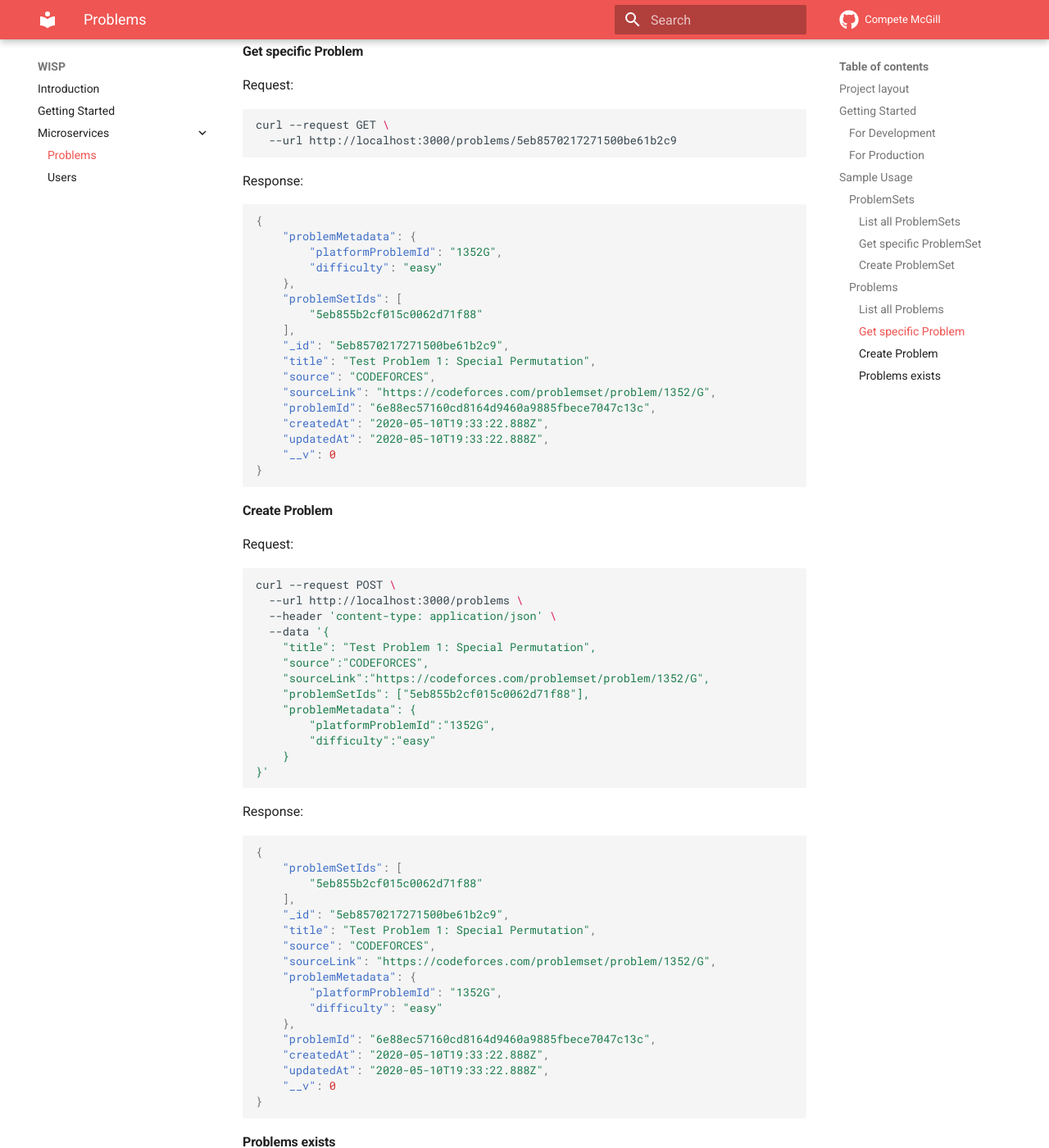
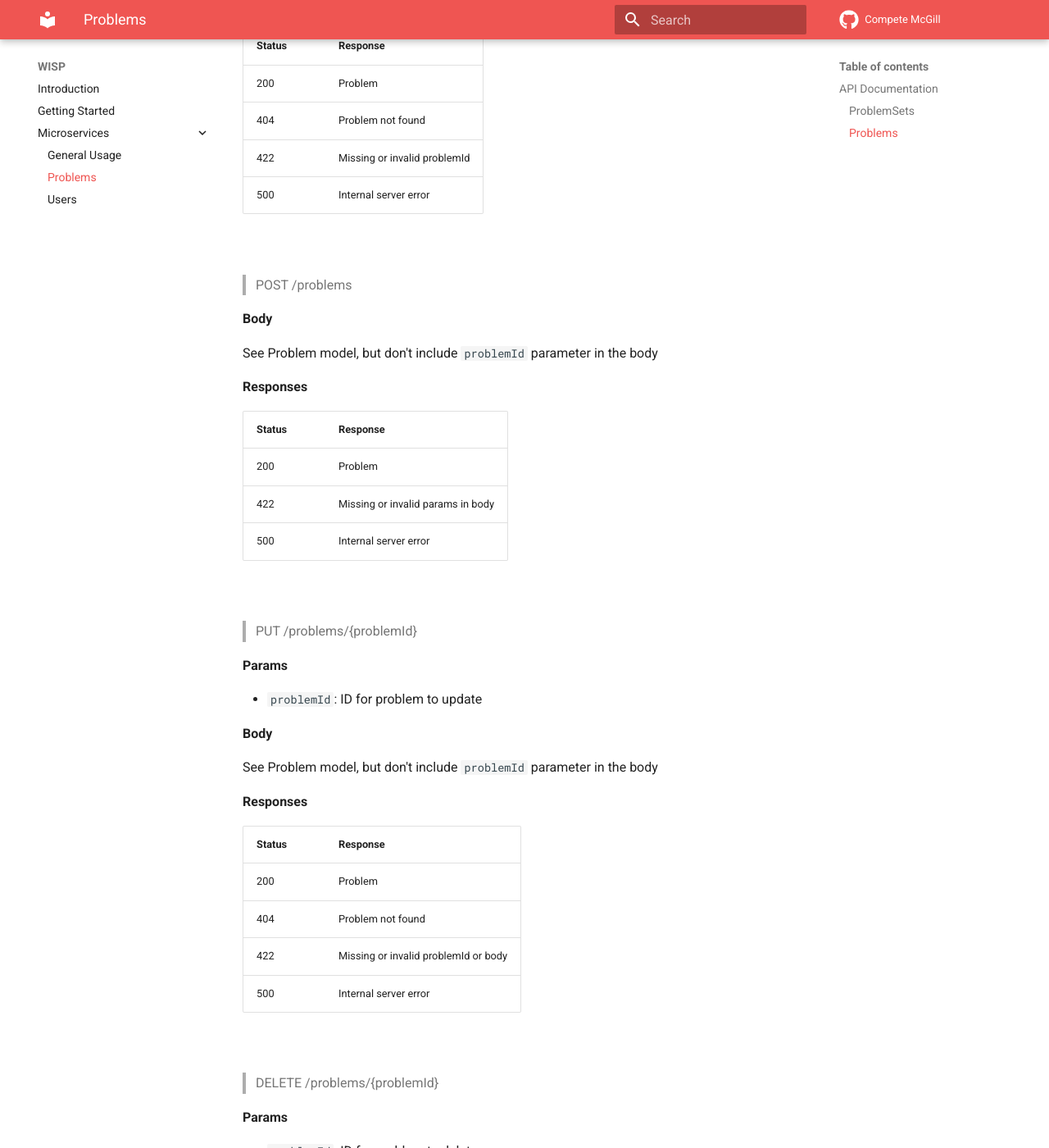
Before and after one commit to competemcgill/wisp, an MkDocs documentation site: the page built from docs/microservices/problems.md, in a window 1280 px wide and 1400 px high, scrolled down 4075 px. Shown: the whole window at 82% size. Built offline with MkDocs 1.6.1 and Material for MkDocs 9.7.7, drawn with Linux system fonts in a browser that asks for light colours; some of the changed text lies outside the part shown.

Commit message:
Problems microservice documentation update + standardization (#39)
* Refactor and standardize documentation

* Finish and polish problems microservice docs

* Review comments

````diff
--- a/docs/microservices/problems.md
+++ b/docs/microservices/problems.md
@@ -2,292 +2,239 @@
 
 Among other functionality, WISP hosts an evolving set of problems and problem sets for users to attempt, and tracks their progress. The purpose of this microservice is to manage all data and logic relating to these problems and problem sets.
 
-## Project layout
+## API Documentation
 
-    src/    # Contains all source code
-        config/
-        controllers/
-        database/
-            interactions/
-            models/
-        interfaces/
-        routes/
-        util/
-        validators/
-        app.ts
-        server.ts
-    docs/
-        index.md  # This documentation page.
-        ...       # Other markdown pages, images and other files.
-    Dockerfile
-    docker-compose.yaml
-    mkdocs.yml    # Configuration for these docs
-    LICENSE
-    nodemon.json
-    package.json
-    package-lock.json
-    swaggerDoc.js
-    tsconfig.json
-    tslint.json
-
-## Getting Started
-
-### For Development
-
-**Requirements**
-
-* [`docker`](https://www.docker.com/)
-* [`docker-compose`](https://docs.docker.com/compose/)
-
-**Running**
-
-Clone the repository, and navigate to the root of the project.
-
-Then run:
-
-```bash
-npm start
-```
-
-### For Production
-
-**Requirements**
-
-* [`docker`](https://www.docker.com/)
-
-**Build**
-
-Clone the repository, and navigate to the root of the project.
-
-Then run:
-
-```bash
-docker build -t wisp-problems-microservice:latest
-```
-```bash
-docker run --rm -d -p 3000:3000 wisp-problems-microservice
-```
-
-
-## Sample Usage
+For a more extensive documentation, visit the swagger docs
 
 ### ProblemSets
 
-#### List all ProblemSets
+<br>
 
-**Query parameters**
-* `includeProblems=true`: for each problem set returned, includes an array of problems belonging to that problem set as the field `problems`
+> Model
 
-Request:
-```bash
-curl --request GET \
-  --url 'http://localhost:3000/problemSets'
-```
-
-Response:
-```json
-[
-  {
-    "tags": [
-      "Graph Theory",
-      "Other Tag"
-    ],
-    "_id": "5eb855b2cf015c0062d71f88",
-    "title": "Test Problem Set 1",
-    "description": "This is a test problem set!",
-    "createdAt": "2020-05-10T19:27:46.233Z",
-    "updatedAt": "2020-05-10T19:27:46.233Z",
-    "__v": 0
-  }
-]
-```
-
-#### Get specific ProblemSet
-
-**Query parameters**
-* `includeProblems=true`: includes an array of problems belonging to the specified problem set as the field `problems`
-
-Request:
-```bash
-curl --request GET \
-  --url http://localhost:3000/problemSets/5eb855b2cf015c0062d71f88
-```
-
-Response:
-```json
+```javascript
 {
-    "tags": [
-        "Graph Theory",
-        "Other Tag"
-    ],
-    "_id": "5eb855b2cf015c0062d71f88",
-    "title": "Test Problem Set 1",
-    "description": "This is a test problem set!",
-    "createdAt": "2020-05-10T19:27:46.233Z",
-    "updatedAt": "2020-05-10T19:27:46.233Z",
-    "__v": 0
+    title: String,
+    description: String,
+    tags: [String],
+    problemCount: Number
 }
 ```
 
-#### Create ProblemSet
+<br>
 
-Request:
-```bash
-curl --request POST \
-  --url http://localhost:3000/problemSets \
-  --header 'content-type: application/json' \
-  --data '{
-	"title" : "Test Problem Set 1",
-	"description" : "This is a test problem set!",
-	"tags" : ["Graph Theory", "Other Tag"]
-}'
-```
+> GET /problemSets
 
-Response:
-```json
+**Query params**
+
+* `includeProblems=true`: for each problem set returned, includes an array of problems belonging to that problem set as the field `problems`
+
+**Responses**
+
+| Status | Response |
+| --- | --- |
+| 200 | Array of problemSets |
+| 500 | Internal server error |
+
+<br>
+
+> GET /problemSets/{problemSetId}
+
+**Query params**
+
+* `includeProblems=true`: includes an array of problems belonging to the specified problem set as the field `problems`
+
+**Params**
+
+* `problemSetId`: ID for problemSet to fetch
+
+**Responses**
+
+| Status | Response |
+| --- | --- |
+| 200 | ProblemSet |
+| 404 | ProblemSet not found |
+| 422 | Missing or invalid problemSetId |
+| 500 | Internal server error |
+
+<br>
+
+> POST /problemSets
+
+**Body**
+
+See ProblemSet model
+
+**Responses**
+
+| Status | Response |
+| --- | --- |
+| 200 | ProblemSet |
+| 422 | Missing or invalid params in body |
+| 500 | Internal server error |
+
+<br>
+
+> PUT /problemSets/{problemSetId}
+
+**Params**
+
+* `problemSetId`: ID for problemSet to update
+
+**Body**
+
+See ProblemSet model
+
+**Responses**
+
+| Status | Response |
+| --- | --- |
+| 200 | ProblemSet |
+| 404 | ProblemSet not found |
+| 422 | Missing or invalid problemSetId or body |
+| 500 | Internal server error |
+
+<br>
+
+> DELETE /problemSets/{problemSetId}
+
+**Params**
+
+* `problemSetId`: ID for problemSet to delete
+
+**Responses**
+
+| Status | Response |
+| --- | --- |
+| 200 | Empty |
+| 404 | ProblemSet not found |
+| 422 | Missing or invalid problemSetId |
+| 500 | Internal server error |
+
+<br>
+
+### Problems
+
+<br>
+
+> Model
+
+```javascript
 {
-    "tags": [
-        "Graph Theory",
-        "Other Tag"
-    ],
-    "_id": "5eb855b2cf015c0062d71f88",
-    "title": "Test Problem Set 1",
-    "description": "This is a test problem set!",
-    "createdAt": "2020-05-10T19:27:46.233Z",
-    "updatedAt": "2020-05-10T19:27:46.233Z",
-    "__v": 0
+    title: String,
+    source: String,
+    problemId: String,
+    sourceLink: String,
+    problemSetIds: [String],
+    problemMetadata: {
+        platformProblemId: String,
+        difficulty: String
+    }
 }
 ```
 
-### Problems
+NOTE: `problemId` is generated by the backend, and should not be included in POST/PUT requests
 
-#### List all Problems
+<br>
 
-Request:
-```bash
-curl --request GET \
-  --url http://localhost:3000/problems
-```
+> GET /problems
 
-Response:
-```json
-[
-  {
-    "problemMetadata": {
-      "platformProblemId": "1352G",
-      "difficulty": "easy"
-    },
-    "problemSetIds": [
-      "5eb855b2cf015c0062d71f88"
-    ],
-    "_id": "5eb8570217271500be61b2c9",
-    "title": "Test Problem 1: Special Permutation",
-    "source": "CODEFORCES",
-    "sourceLink": "https://codeforces.com/problemset/problem/1352/G",
-    "problemId": "6e88ec57160cd8164d9460a9885fbece7047c13c",
-    "createdAt": "2020-05-10T19:33:22.888Z",
-    "updatedAt": "2020-05-10T19:33:22.888Z",
-    "__v": 0
-  }
-]
-```
+**Responses**
 
-#### Get specific Problem
+| Status | Response |
+| --- | --- |
+| 200 | Array of problems |
+| 500 | Internal server error |
 
-Request:
-```bash
-curl --request GET \
-  --url http://localhost:3000/problems/5eb8570217271500be61b2c9
-```
+<br>
 
-Response:
-```json
-{
-    "problemMetadata": {
-        "platformProblemId": "1352G",
-        "difficulty": "easy"
-    },
-    "problemSetIds": [
-        "5eb855b2cf015c0062d71f88"
-    ],
-    "_id": "5eb8570217271500be61b2c9",
-    "title": "Test Problem 1: Special Permutation",
-    "source": "CODEFORCES",
-    "sourceLink": "https://codeforces.com/problemset/problem/1352/G",
-    "problemId": "6e88ec57160cd8164d9460a9885fbece7047c13c",
-    "createdAt": "2020-05-10T19:33:22.888Z",
-    "updatedAt": "2020-05-10T19:33:22.888Z",
-    "__v": 0
-}
-```
+> GET /problems/{problemId}
 
-#### Create Problem
+**Params**
 
-Request:
-```bash
-curl --request POST \
-  --url http://localhost:3000/problems \
-  --header 'content-type: application/json' \
-  --data '{
-	"title": "Test Problem 1: Special Permutation",
-	"source":"CODEFORCES",
-    "sourceLink":"https://codeforces.com/problemset/problem/1352/G",
-	"problemSetIds": ["5eb855b2cf015c0062d71f88"],
-	"problemMetadata": {
-		"platformProblemId":"1352G",
-		"difficulty":"easy"
-	}
-}'
-```
+* `problemId`: ID for problem to fetch
 
-Response:
-```json
-{
-    "problemSetIds": [
-        "5eb855b2cf015c0062d71f88"
-    ],
-    "_id": "5eb8570217271500be61b2c9",
-    "title": "Test Problem 1: Special Permutation",
-    "source": "CODEFORCES",
-    "sourceLink": "https://codeforces.com/problemset/problem/1352/G",
-    "problemMetadata": {
-        "platformProblemId": "1352G",
-        "difficulty": "easy"
-    },
-    "problemId": "6e88ec57160cd8164d9460a9885fbece7047c13c",
-    "createdAt": "2020-05-10T19:33:22.888Z",
-    "updatedAt": "2020-05-10T19:33:22.888Z",
-    "__v": 0
-}
-```
+**Responses**
 
-#### Problems exists
+| Status | Response |
+| --- | --- |
+| 200 | Problem |
+| 404 | Problem not found |
+| 422 | Missing or invalid problemId |
+| 500 | Internal server error |
 
-The `id` that is used in this requests URL is a custom ID that can be generated by concatenating the platform ("CODEFORCES") and the problem ID as displayed on the platform ("1352G"), and then taking the SHA-1 hash of the resulting string.
+<br>
 
-Request:
-```bash
-curl --request GET \
-  --url http://localhost:3000/problems/6e88ec57160cd8164d9460a9885fbece7047c13c/exists
-```
+> POST /problems
 
-Response:
-```json
-{
-    "problemMetadata": {
-    "platformProblemId": "1352G",
-    "difficulty": "easy"
-    },
-    "problemSetIds": [
-    "5eb855b2cf015c0062d71f88"
-    ],
-    "_id": "5eb8570217271500be61b2c9",
-    "title": "Test Problem 1: Special Permutation",
-    "source": "CODEFORCES",
-    "sourceLink": "https://codeforces.com/problemset/problem/1352/G",
-    "problemId": "6e88ec57160cd8164d9460a9885fbece7047c13c",
-    "createdAt": "2020-05-10T19:33:22.888Z",
-    "updatedAt": "2020-05-10T19:33:22.888Z",
-    "__v": 0
-}
-```
+**Body**
+
+See Problem model, but don't include `problemId` parameter in the body
+
+**Responses**
+
+| Status | Response |
+| --- | --- |
+| 200 | Problem |
+| 422 | Missing or invalid params in body |
+| 500 | Internal server error |
+
+<br>
+
+> PUT /problems/{problemId}
+
+**Params**
+
+* `problemId`: ID for problem to update
+
+**Body**
+
+See Problem model, but don't include `problemId` parameter in the body
+
+**Responses**
+
+| Status | Response |
+| --- | --- |
+| 200 | Problem |
+| 404 | Problem not found |
+| 422 | Missing or invalid problemId or body |
+| 500 | Internal server error |
+
+<br>
+
+> DELETE /problems/{problemId}
+
+**Params**
+
+* `problemId`: ID for problem to delete
+
+**Responses**
+
+| Status | Response |
+| --- | --- |
+| 200 | Empty |
+| 404 | Problem not found |
+| 422 | Missing or invalid problemId |
+| 500 | Internal server error |
+
+<br>
+
+> GET /problems/{problemId}/exists
+
+**Params**
+
+* `generatedProblemId`: ID for problem to fetch
+    * This `generatedProblemId` that is used in this requests URL is a custom ID that can be generated by the hash of platform name and number. This is as an alternative to using the Mongo ID, as the microservice needs to check the existance of problems using minimal information, without knowing the MongoID.
+        * Example: in the case of Codeforces problem, the `generatedProblemId` is created by concatenating the platform ("CODEFORCES") and the problem ID as displayed on the platform ("1352G"), and then taking the SHA-1 hash of the resulting string.
+    * This is the `problemId` from the Problem model (instead of the usual mongo ID)
+
+**Responses**
+
+| Status | Response |
+| --- | --- |
+| 200 | Problem |
+| 404 | Problem not found |
+| 422 | Missing or invalid generatedProblemId |
+| 500 | Internal server error |
+
+<br>
--- a/mkdocs.yml
+++ b/mkdocs.yml
@@ -10,6 +10,7 @@
     - Introduction: index.md
     - Getting Started: getting_started.md
     - Microservices:
+      - General Usage: microservices/general.md
       - Problems: microservices/problems.md
       - Users: microservices/users.md
 theme:
````
Also changed, not shown: README.md (+13 -1 lines), docs/microservices/general.md (added, +67 -0 lines), docs/microservices/users.md (+9 -82 lines).
